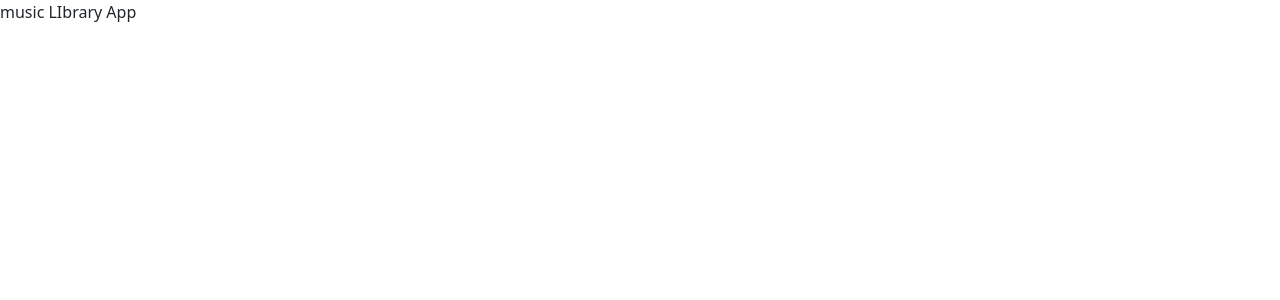
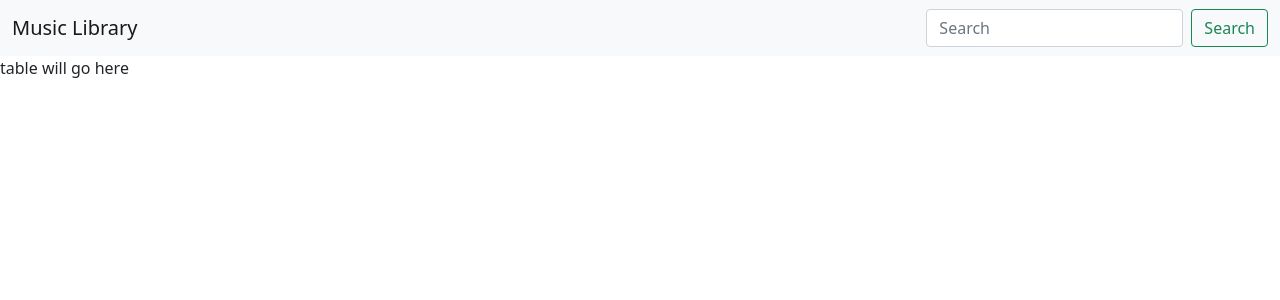
Before and after one commit to michaelj29/music-library-frontend, a React (Create React App) app: page / in a window 1280 px wide. Shown: the top 300 px of the page. Built offline with nearby package versions, Linux system fonts and the light colour scheme.

Commit message:
Create NavBar with react-bootstrap.

```diff
--- a/src/App.js
+++ b/src/App.js
@@ -2,6 +2,7 @@
 import Container from 'react-bootstrap/Container'
 import Row from 'react-bootstrap/Row'
 import Col from 'react-bootstrap/Col'
+import NavBar from './Components/NavBar/NavBar';
 
 import './App.css';
 
@@ -9,7 +10,12 @@
 function App() {
   return (
     <div>
-      music LIbrary App
+      <div>
+        <NavBar sticky='top'/>
+      </div>
+      <div>
+        table will go here
+      </div>
     </div>
   );
 }
--- /dev/null
+++ b/src/Components/DisplayMusic/DisplayMusic.jsx
@@ -0,0 +1 @@
+import 'bootstrap/dist/css/bootstrap.min.css';
--- /dev/null
+++ b/src/Components/NavBar/NavBar.jsx
@@ -0,0 +1,29 @@
+import Container from 'react-bootstrap/Container'
+import 'bootstrap/dist/css/bootstrap.min.css';
+import { Navbar, Button, Form, FormControl } from 'react-bootstrap';
+
+const NavBar = (props) => {
+
+
+    return (
+        <div>
+           <Navbar bg="light" expand="lg">
+                <Container fluid>
+                    <Navbar.Brand href="#">Music Library</Navbar.Brand>
+
+                    <Form className="d-flex">
+                        <FormControl
+                        type="search"
+                        placeholder="Search"
+                        className="me-2"
+                        aria-label="Search"
+                        />
+                        <Button variant="outline-success">Search</Button>
+                    </Form>
+                </Container>
+            </Navbar>
+        </div>
+     );
+}
+
+export default NavBar;
```
